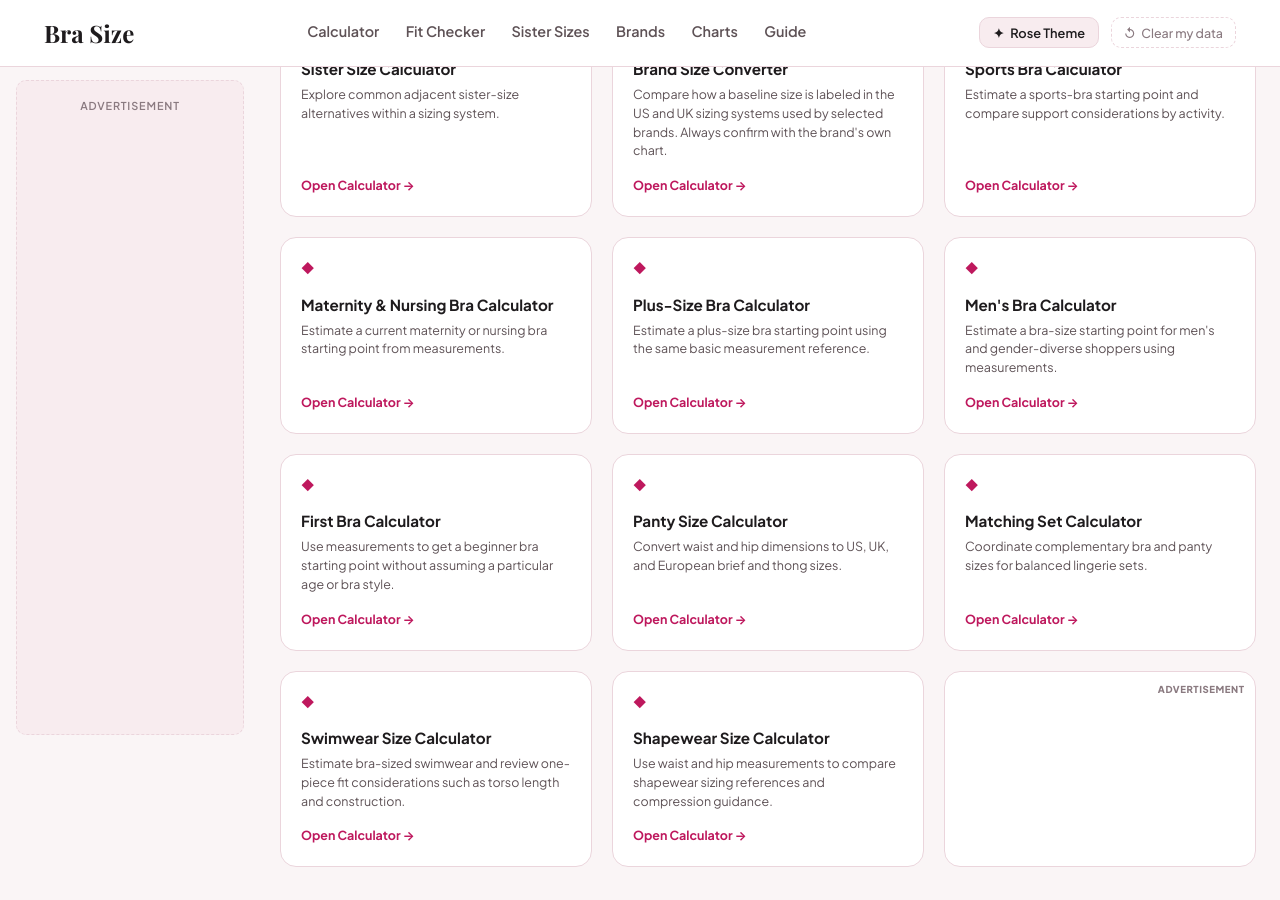
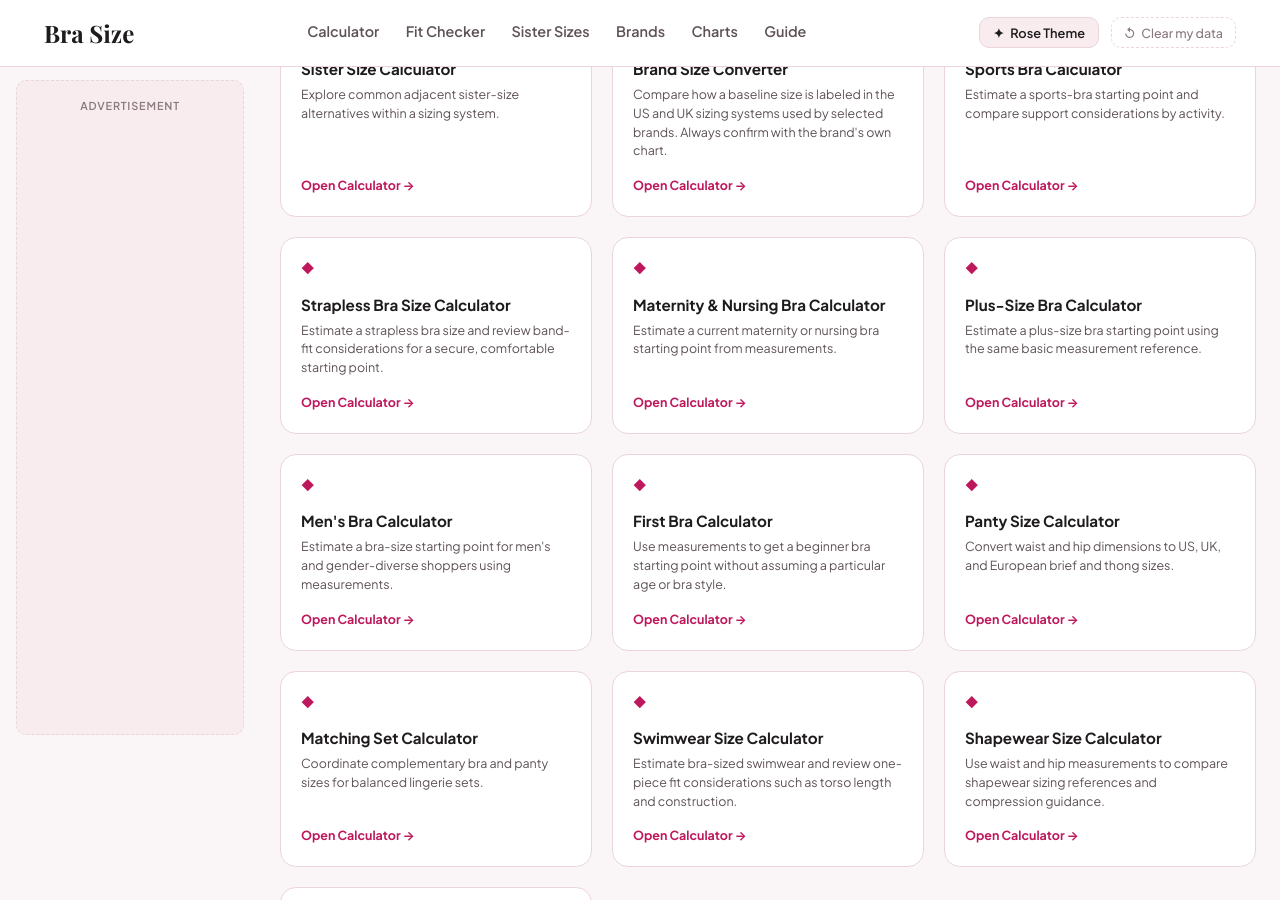
Before and after one commit to sharpedge74-cmyk/Bra-Size-Pro, a Jekyll site: the page built from index.html, in a window 1280 px wide and 900 px high, scrolled down 1554 px. Built offline with Jekyll 4.4.1, drawn with Linux system fonts in a browser that asks for light colours; some web fonts are replaced.

Commit message:
Add strapless bra calculator to tools navigation

```diff
--- a/_data/nav.yml
+++ b/_data/nav.yml
@@ -46,6 +46,10 @@ all_tools:
     url: "/sports-bra-calculator"
     desc: "Estimate a sports-bra starting point and compare support considerations by activity."
     icon: "Activity"
+  - title: "Strapless Bra Size Calculator"
+    url: "/strapless-bra-size-calculator"
+    desc: "Estimate a strapless bra size and review band-fit considerations for a secure, comfortable starting point."
+    icon: "Ruler"
   - title: "Maternity & Nursing Bra Calculator"
     url: "/maternity-nursing-bra-calculator"
     desc: "Estimate a current maternity or nursing bra starting point from measurements."
```
